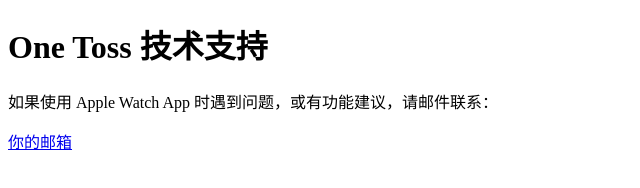
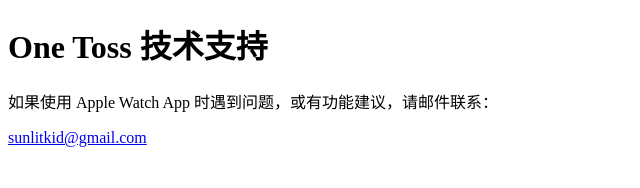
Before and after one commit to OnXyxx7/one-toss-support, a plain HTML site: page index.html in a window 1280 px wide. Shown: the whole page, without its empty margins (0-640 px from the left). Drawn offline with Linux system fonts and the light colour scheme.

Commit message:
Update index.html

```diff
--- a/index.html
+++ b/index.html
@@ -4,5 +4,5 @@
 <title>One Toss 技术支持</title>
 <h1>One Toss 技术支持</h1>
 <p>如果使用 Apple Watch App 时遇到问题，或有功能建议，请邮件联系：</p>
-<p><a href="mailto:sunlitkid@gmail.com">你的邮箱</a></p>
+<p><a href="mailto:sunlitkid@gmail.com">sunlitkid@gmail.com</a></p>
 </html>
```
